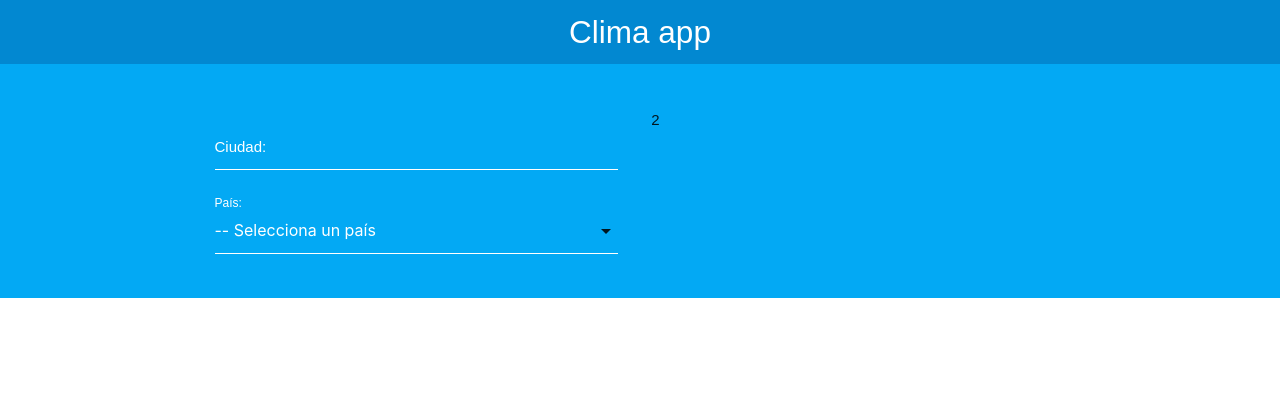
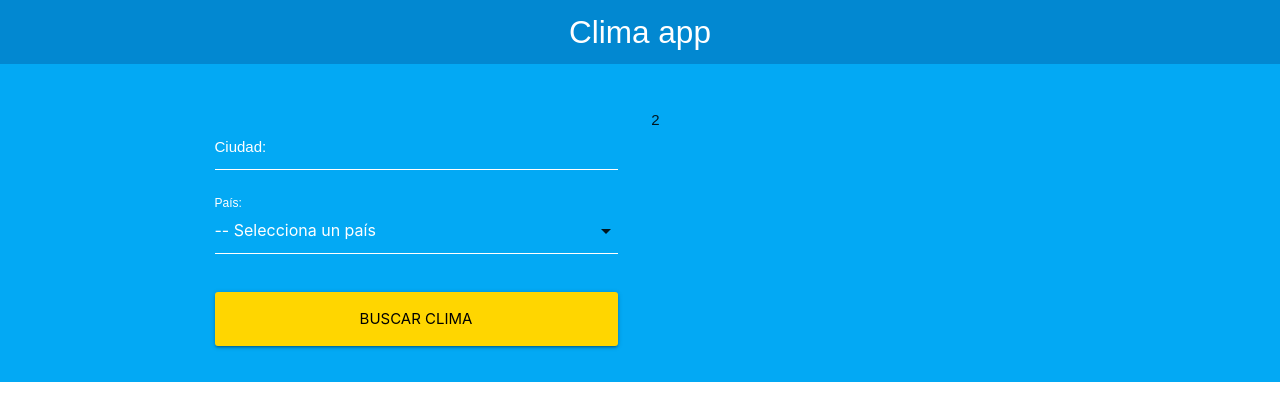
Before and after one commit to PixelsFarm/clima, a React (Create React App) app: page / in a window 1280 px wide. Shown: the top 420 px of the page. Built offline with nearby package versions, Linux system fonts and the light colour scheme.

Commit message:
Añadir evento de onsubmit y mensaje de error si los campos están vacios

```diff
--- a/src/components/Formulario.jsx
+++ b/src/components/Formulario.jsx
@@ -1,23 +1,43 @@
-import React, { useState } from 'react'
+import React, { useState } from "react";
 
 const Formulario = () => {
 	const [busqueda, guardarBusqueda] = useState({
-        ciudad: '',
-        pais: ''
+		ciudad: "",
+		pais: "",
 	});
 
-    const {ciudad, pais} = busqueda;
+	const [error, guardarError] = useState(false);
 
-    const handleChange = e => {
+	const { ciudad, pais } = busqueda;
+
+	const handleChange = (e) => {
 		e.preventDefault();
 		guardarBusqueda({
 			...busqueda,
-            [e.target.name]: e.target.value
-        })
+			[e.target.name]: e.target.value,
+		});
+	};
+
+	const handleSubmit = (e) => {
+		e.preventDefault();
+
+		//* validamos
+		if (ciudad.trim() === "" || pais.trim() === "") {
+			guardarError(true);
+			return;
 		}
 
+		//* pasamos a app.js
+		guardarError(false);
+	};
+
 	return (
-        <form>
+		<form onSubmit={handleSubmit}>
+			{error ? (
+				<p className="red darken-4 error">
+					Todos los campos son obligatorios
+				</p>
+			) : null}
 			<div className="input-field col s12">
 				<input
 					type="text"
@@ -46,8 +66,15 @@
 				</select>
 				<label htmlFor="pais">País: </label>
 			</div>
+			<div className="input-field col s12">
+				<input
+					type="submit"
+					value="Buscar Clima"
+					className="waves-effect waves-light btn-large btn-block yellow accent-4"
+				/>
+			</div>
 		</form>
 	);
-}
+};
 
 export default Formulario;
```
Also changed, not shown: 1 other file (tests, documents, lock files or other folders). Lines whose indentation alone changed are shown as unchanged.
